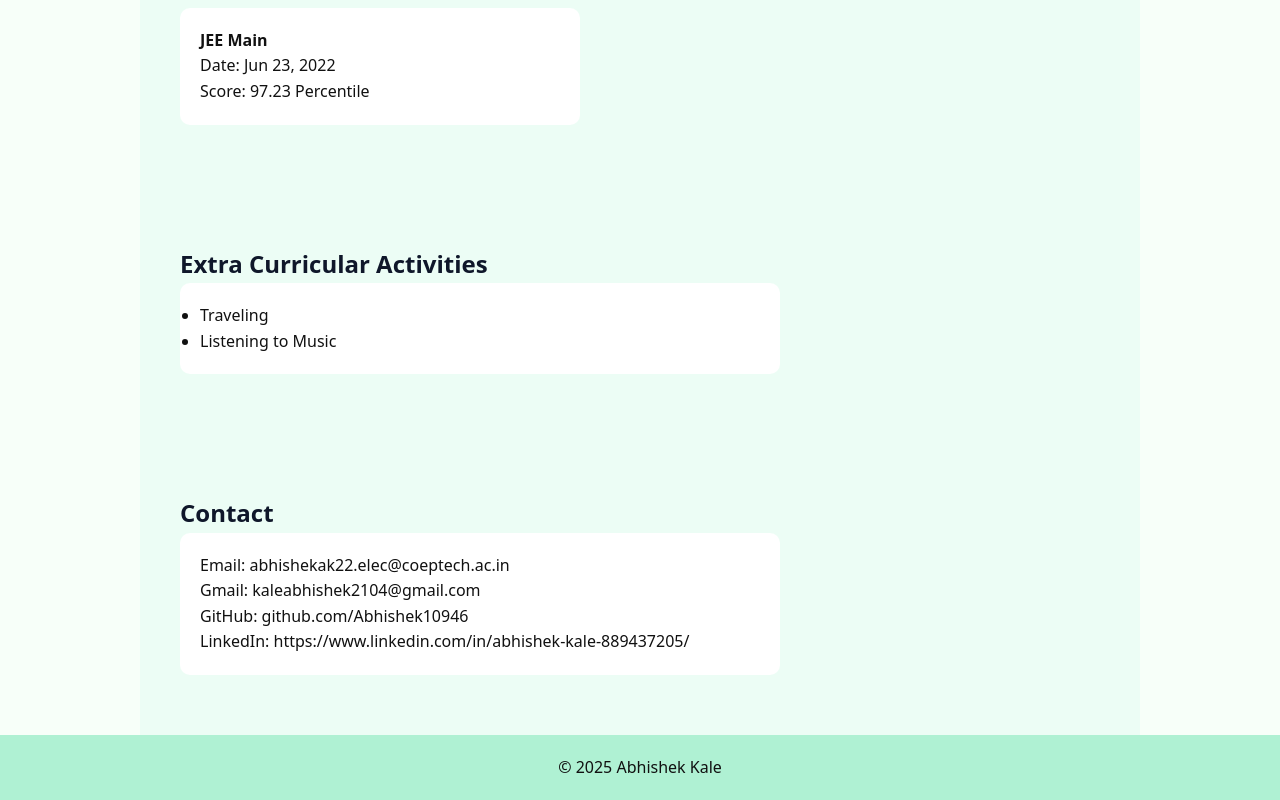
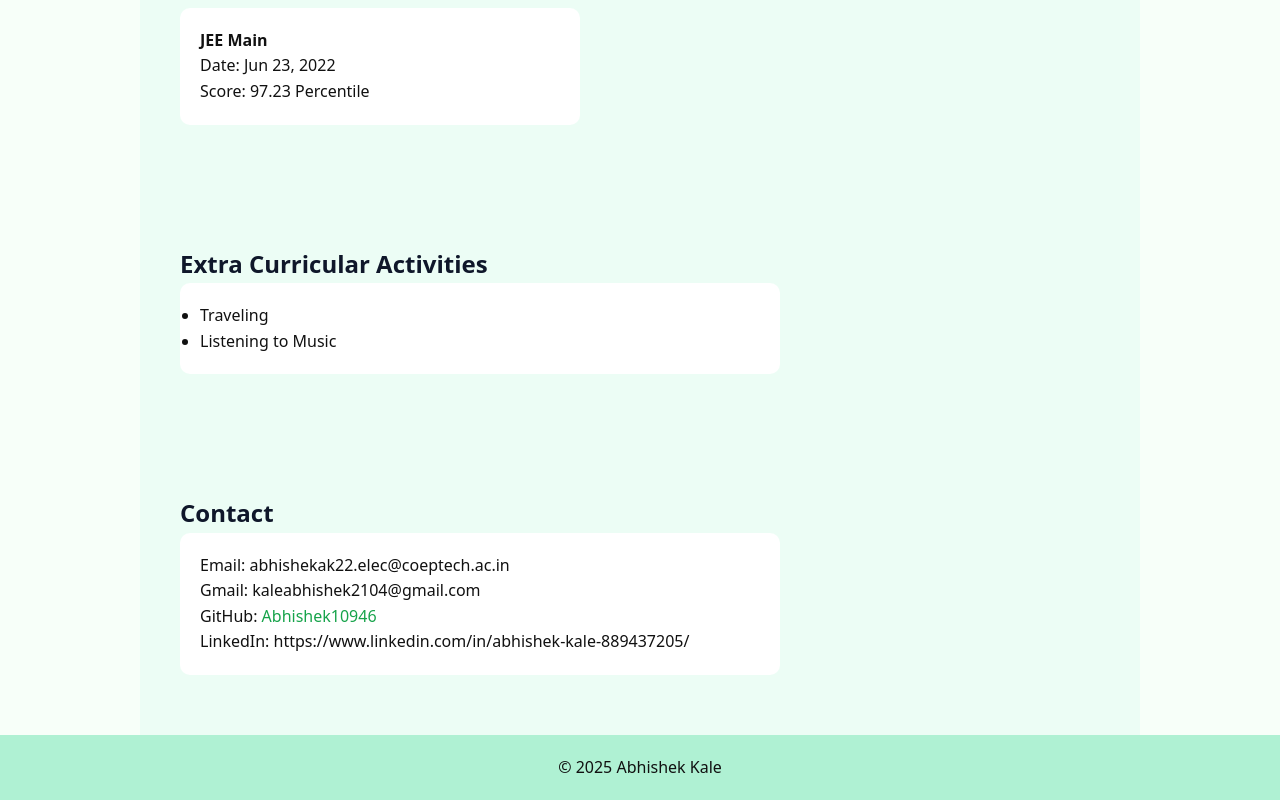
Before and after one commit to Abhishek10946/portfolio, a React (Vite) app: page / in a window 1280 px wide. Shown: the part 3164-3964 px from the top of the page. Built offline with nearby package versions, Linux system fonts and the light colour scheme.

Commit message:
Make GitHub link clickable in Contact component
Updated GitHub link to be a clickable anchor tag.

```diff
--- a/src/components/Contact.jsx
+++ b/src/components/Contact.jsx
@@ -6,7 +6,11 @@ export default function Contact() {
       <div style={styles.box}>
         <p>Email: abhishekak22.elec@coeptech.ac.in</p>
         <p>Gmail: kaleabhishek2104@gmail.com</p>
-        <p>GitHub: github.com/Abhishek10946</p>
+        <p>GitHub: <a href="https://github.com/your-username"
+                      target="_blank"
+                      rel="noopener noreferrer">
+        Abhishek10946
+        </a></p>
         <p>LinkedIn: https://www.linkedin.com/in/abhishek-kale-889437205/</p>
       </div>
     </section>
```
